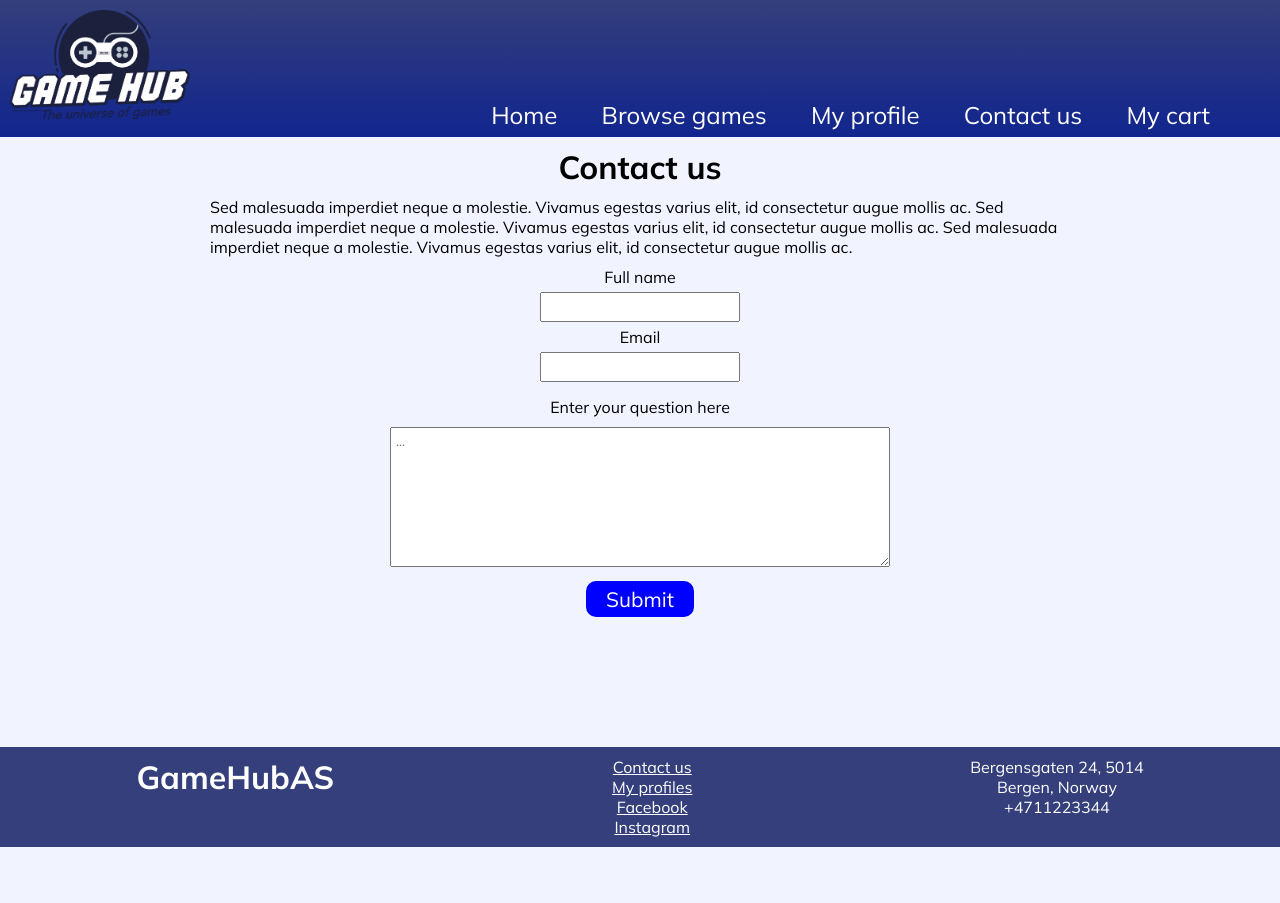
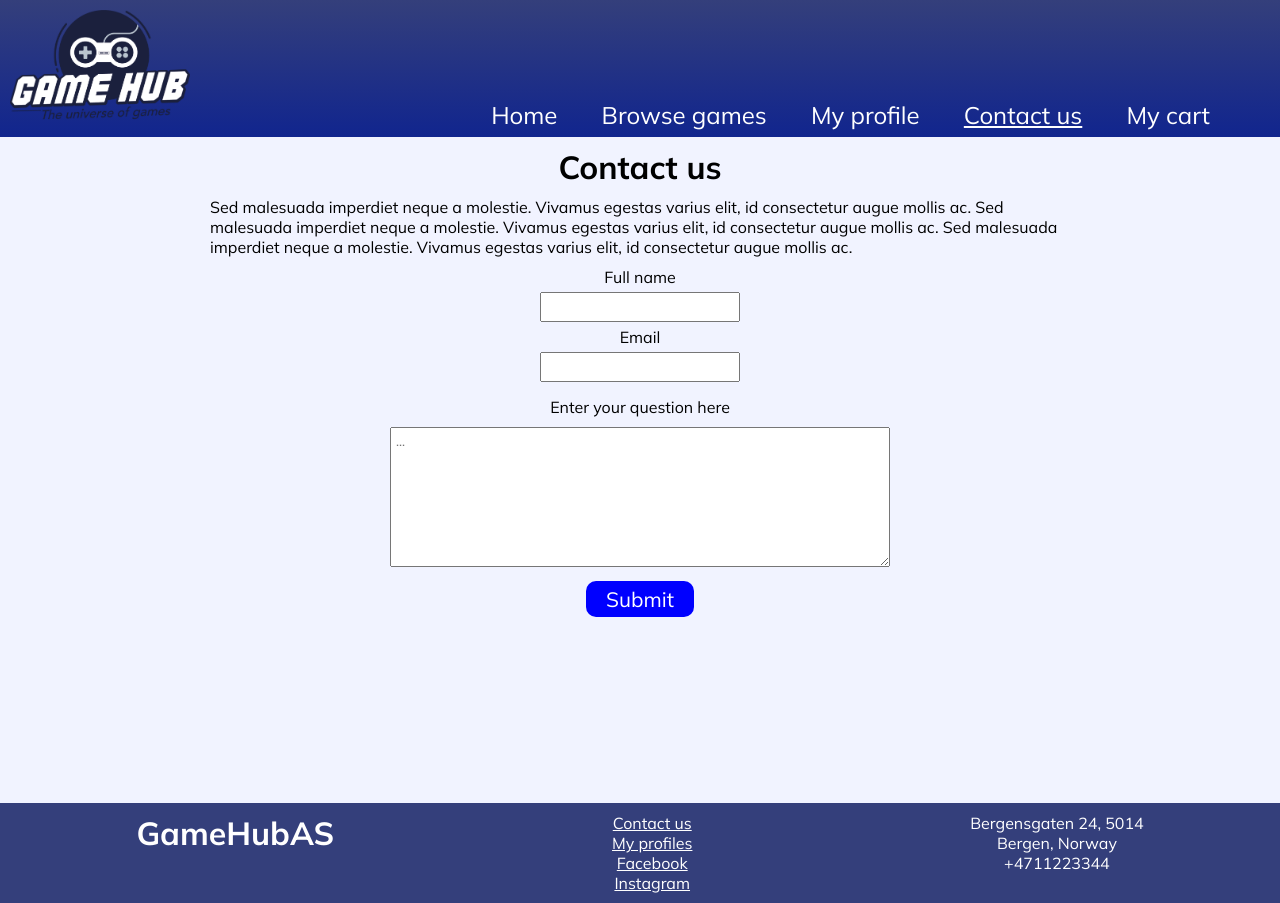
Before and after one commit to Jonast96/Gamehub, a plain HTML site: page contact.html in a window 1280 px wide. Before the commit the page ends 847 px from the top, so only its background shows below. Drawn offline with Linux system fonts and the light colour scheme.

Commit message:
ougeuor
ioo

```diff
--- a/contact.html
+++ b/contact.html
@@ -48,7 +48,7 @@
           <li class="hover"><a href="/index.html">Home</a></li>
           <li class="hover"><a href="#">Browse games</a></li>
           <li class="hover"><a href="/register.html">My profile</a></li>
-          <li class="hover"><a href="/contact.html">Contact us</a></li>
+          <li ><a class="current_page" href="/contact.html">Contact us</a></li>
           <li class="hover"><a href="/payment.html">My cart</a></li>
         </ul>
       </nav>
--- a/css/header_footer.css
+++ b/css/header_footer.css
@@ -64,6 +64,9 @@ nav {
 .hover:hover:after {
   transform: scaleX(1);
   transform-origin: left;
+}
+.current_page {
+  text-decoration: underline;
 }
 
 /* Footer */
--- a/css/styles_contact.css
+++ b/css/styles_contact.css
@@ -41,7 +41,7 @@ input {
   margin: 5px;
 }
 main {
-  height: 75vh;
+  height: 82vh;
 }
 .form_error {
   color: red;
```
Also changed, not shown: account.html (+1 -1 lines), index.html (+1 -1 lines), payment.html (+1 -1 lines), register.html (+2 -2 lines).
